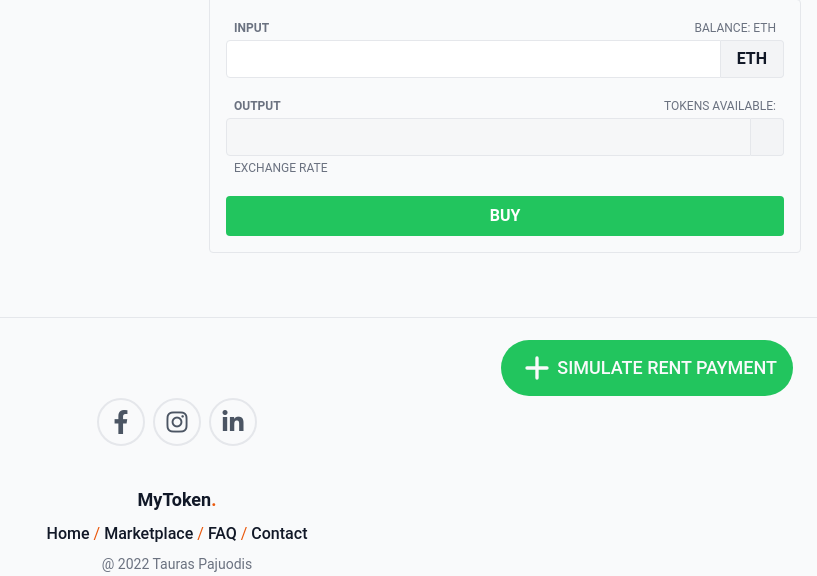
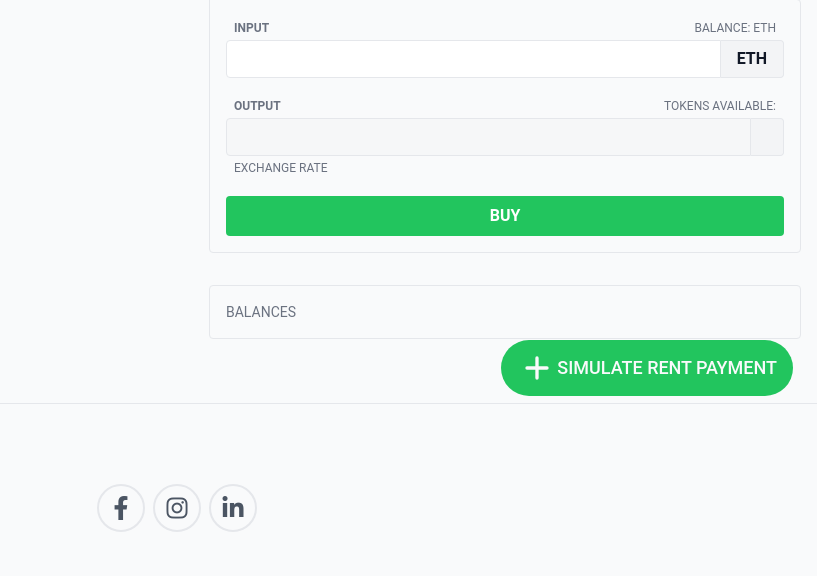
Before and after one commit to tauraspaj/eToken-real-estate-tokenisation, a PHP site: page /property.php in a window 1280 px wide. Shown: the part 380-956 px from the top of the page, without its empty margins (463-1280 px from the left). Run offline with PHP 8.4, Linux system fonts and the light colour scheme; some libraries are stand-ins or nearby versions.

Commit message:
Display all balances of a token

```diff
--- a/public/css/dist.css
+++ b/public/css/dist.css
@@ -624,6 +624,10 @@ Ensure the default browser behavior of the `hidden` attribute.
   margin-bottom: 4rem;
 }
 
+.block {
+  display: block;
+}
+
 .inline-block {
   display: inline-block;
 }
--- a/public/property.php
+++ b/public/property.php
@@ -72,6 +72,10 @@ include_once './header.php';
 
             <button id="sellTokens" class="mt-4 py-2 rounded bg-red-500 text-white font-semibold transition hover:bg-red-600">SELL</button>
         </div>
+
+        <div id="displayBalances" class="border rounded flex flex-col mt-8">
+            <p class="uppercase text-gray-500 text-xs md:text-sm p-4">Balances</p>
+        </div>
     </div>
 
     <div id="simulateRentPayment" class="fixed rounded-full bg-green-500 px-4 py-2 bottom-6 right-6 transition hover:bg-green-700 cursor-pointer flex justify-center items-center transform hover:scale-110" title="Simulate rent payment">
```
Also changed, not shown: public/js/app.js.
